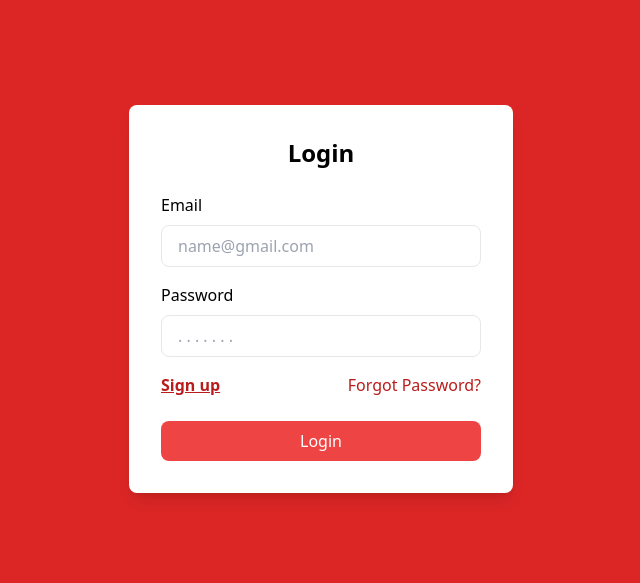
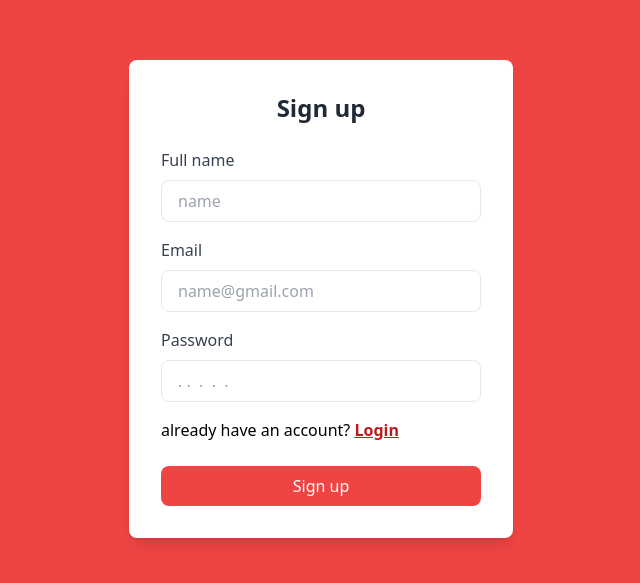
Before and after one commit to farhansdev/blood-bank, a React (Vite) app: page / in a window 1280 px wide. Shown: the part 101-684 px from the top of the page, without its empty margins (319-959 px from the left). Built offline with nearby package versions, Linux system fonts and the light colour scheme.

Commit message:
add all new changes

```diff
--- a/package.json
+++ b/package.json
@@ -14,8 +14,6 @@
     "react": "^18.2.0",
     "react-dom": "^18.2.0",
     "react-router-dom": "^6.26.0",
-    "react-toastify": "^10.0.5",
-    "sweet-alert": "^2.0.5",
     "sweetalert2": "^11.14.0"
   },
   "devDependencies": {
--- a/src/App.jsx
+++ b/src/App.jsx
@@ -9,15 +9,15 @@ import Navbar from "./screens/navbar";
 import LandingPage from "./screens/donorLanding";
 import Dashboard from "./screens/dashboard";
 import Login from "./auth/Login";
-import Signup from "./auth/signup";
+import Signup from "./auth/Signup";
 import "./index.css"
 
 
 export default function App() {
 
   const router = createBrowserRouter([
-    { path: '/', element: <Login /> },
-    { path: '/signup', element: <Signup /> },
+    { path: '/', element: <Signup /> },
+    { path: '/Signup', element: <Signup /> },
     { path: '/Login', element: <Login /> },
     { path: '/donorLanding', element: <LandingPage /> },
     { path: '/about', element: <About /> },
--- a/src/auth/Login.jsx
+++ b/src/auth/Login.jsx
@@ -29,7 +29,6 @@ export default function Login() {
         text: error.message,
         icon: 'error',
       })
-      navigate('/')
     }
 
   };
@@ -58,7 +57,7 @@ export default function Login() {
               required
             />
               <div className='flex justify-between items-center text-red-700 pt-4'>
-             <Link to="/signup" className="font-semibold underline">Sign up</Link>
+             <Link to="/Signup" className="font-semibold underline">Sign up</Link>
             <p>Forgot Password?</p>
           </div>
           </div>
--- a/src/auth/signup.jsx
+++ b/src/auth/signup.jsx
@@ -1,22 +1,23 @@
 import React, { useState } from 'react';
 import { useNavigate } from 'react-router-dom';
-import Swal from 'sweetaler2';
+import Swal from 'sweetalert2';
 import { Link } from 'react-router-dom';
 import { createUserWithEmailAndPassword } from 'firebase/auth';
-import { db, auth } from '../firebase';
+import {  db, auth } from '../firebase';
 import { setDoc, doc } from 'firebase/firestore';
 
 
 function Signup() {
-
   const navigate = useNavigate();
 
   const [name, setName] = useState('');
   const [email, setEmail] = useState('');
   const [password, setPassword] = useState('');
+  // const [isLoading, setIsLoading] = useState(false);
+
 
  function handleSignup(e) {
-  setIsLoading(true)
+  // setIsLoading(true)
   e.preventDefault();
     createUserWithEmailAndPassword(auth, email, password)
     .then(async (response) => {
@@ -25,12 +26,12 @@ function Signup() {
       localStorage.setItem("userId", response.user.uid)
       await setDoc(doc(db, 'users', uid), userData)
       console.log("User Succesfuly Registerd!");
-      Swal.fire({
-        title: 'User  Succesfuly Signup!',
-        icon: 'success',
-      })
-      navigate('/login')
-    setIsLoading(false)
+    Swal.fire({
+      title: 'User  Succesfuly Registerd!',
+      icon: 'success',
+    })
+    navigate('/Login')
+    // setIsLoading(false)
     })
   .catch((error) => {
     console.log(error.message);
@@ -39,17 +40,18 @@ function Signup() {
       text: error.message,
       icon: 'error',
     })
-    setIsLoading(false)
+    // setIsLoading(false)
   })
   }
+
 
   return (
     <div className="min-h-screen flex items-center justify-center bg-red-500">
       <div className="bg-white p-8 rounded-lg shadow-lg w-96">
         <h2 className="text-2xl font-bold mb-6 text-gray-800 text-center">Sign up</h2>
         <form>
-        <div className="mb-4">
-            <label htmlFor="email" className="block text-gray-700 mb-2">Full name</label>
+          <div className="mb-4">
+            <label className="block text-gray-700 mb-2">Full name</label>
             <input
               type="text"
               placeholder='name'
@@ -59,7 +61,7 @@ function Signup() {
             />
           </div>
           <div className="mb-4">
-            <label htmlFor="email" className="block text-gray-700 mb-2">Email</label>
+            <label className="block text-gray-700 mb-2">Email</label>
             <input
               type="email"
               placeholder='name@gmail.com'
@@ -69,7 +71,7 @@ function Signup() {
             />
           </div>
           <div className="mb-6">
-            <label htmlFor="password" className="block text-gray-700 mb-2">Password</label>
+            <label className="block text-gray-700 mb-2">Password</label>
             <input
               type="password"
               placeholder='. .  .  .  .'
@@ -78,8 +80,8 @@ function Signup() {
               required
             />
             <div className='pt-4'>
-            already have an account? <Link to="/login" className='text-red-700 font-semibold underline'>Login</Link>
-          </div>
+              already have an account? <Link to="/Login" className='text-red-700 font-semibold underline'>Login</Link>
+            </div>
           </div>
 
           <button
--- a/src/screens/profile.jsx
+++ b/src/screens/profile.jsx
@@ -2,6 +2,7 @@ import React, { useState, useEffect } from 'react';
 import { collection, getDocs } from 'firebase/firestore';
 import { db } from '../firebase';
 import Navbar from './navbar';
+import Footer from './footer';
 
 const Profile = () => {
   const [donors, setDonors] = useState([]);
@@ -19,7 +20,7 @@ const Profile = () => {
   return (
     <>
     <Navbar />
-    <div className="container mx-auto p-4 mt-10 ">
+    <div className="container mx-auto p-4 my-10 ">
       <h1 className="text-3xl font-bold mb-6">Blood Donors</h1>
       <div className="bg-white shadow-lg rounded-lg overflow-hidden">
         {donors.map(donor => (
@@ -39,6 +40,7 @@ const Profile = () => {
         ))}
       </div>
     </div>
+    <Footer />
     </>
   );
 };
```
Also changed, not shown: 1 other file (tests, documents, lock files or other folders).
